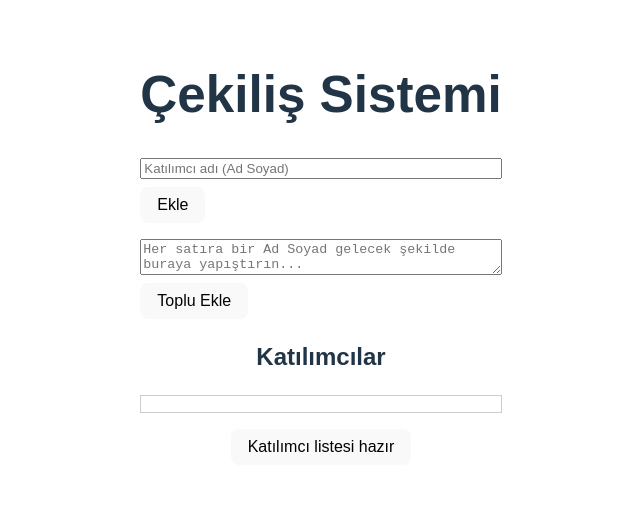
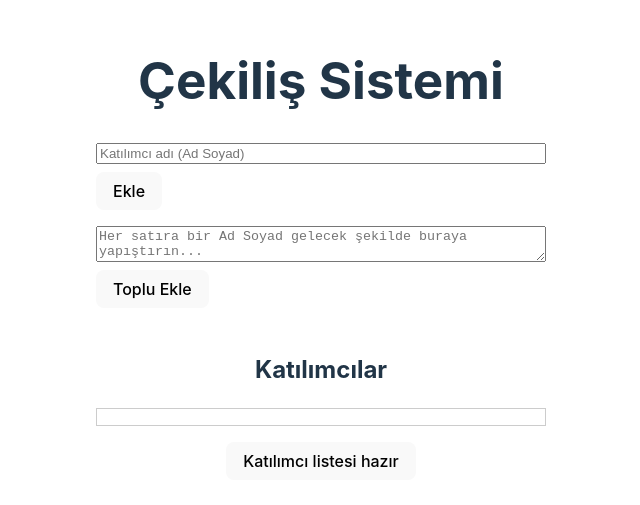
Before and after one commit to BestInSpire/vue-raffle, a Vue app: page / in a window 1280 px wide. Shown: the part 151-656 px from the top of the page, without its empty margins (319-959 px from the left). Built offline with nearby package versions, Linux system fonts and the light colour scheme.

Commit message:
Update App.vue

```diff
--- a/src/App.vue
+++ b/src/App.vue
@@ -4,12 +4,14 @@
 
     <div v-if="isParticipantsStep">
       <AddParticipant />
+      <br>
       <ParticipantsList />
       <button @click="goToRaffleSettings" class="ready-button">Katılımcı listesi hazır</button>
     </div>
 
     <div v-else>
       <WinnersSection />
+      <button @click="goToParticipantsStep" class="ready-button">Katılımcı listesine dön</button>
     </div>
   </div>
 </template>
@@ -25,23 +27,27 @@ const isParticipantsStep = ref(true)
 function goToRaffleSettings() {
   isParticipantsStep.value = false
 }
+function goToParticipantsStep() {
+  isParticipantsStep.value = true
+}
+
 </script>
 
 <style lang="sass" scoped>
-$max-width-container: 600px
+$max-width-container: 1000px
+$min-width-container: 450px
 $margin-auto: 0 auto
 $padding-container: 1rem
-$font-family-default: Arial, sans-serif
 $button-margin-top: 1rem
 $button-padding: 0.5rem 1rem
 $button-cursor: pointer
 
 .app-container
   max-width: $max-width-container
+  min-width: $min-width-container
   margin: $margin-auto
   padding: $padding-container
   text-align: center
-  font-family: $font-family-default
 
 .ready-button
   margin-top: $button-margin-top
```
